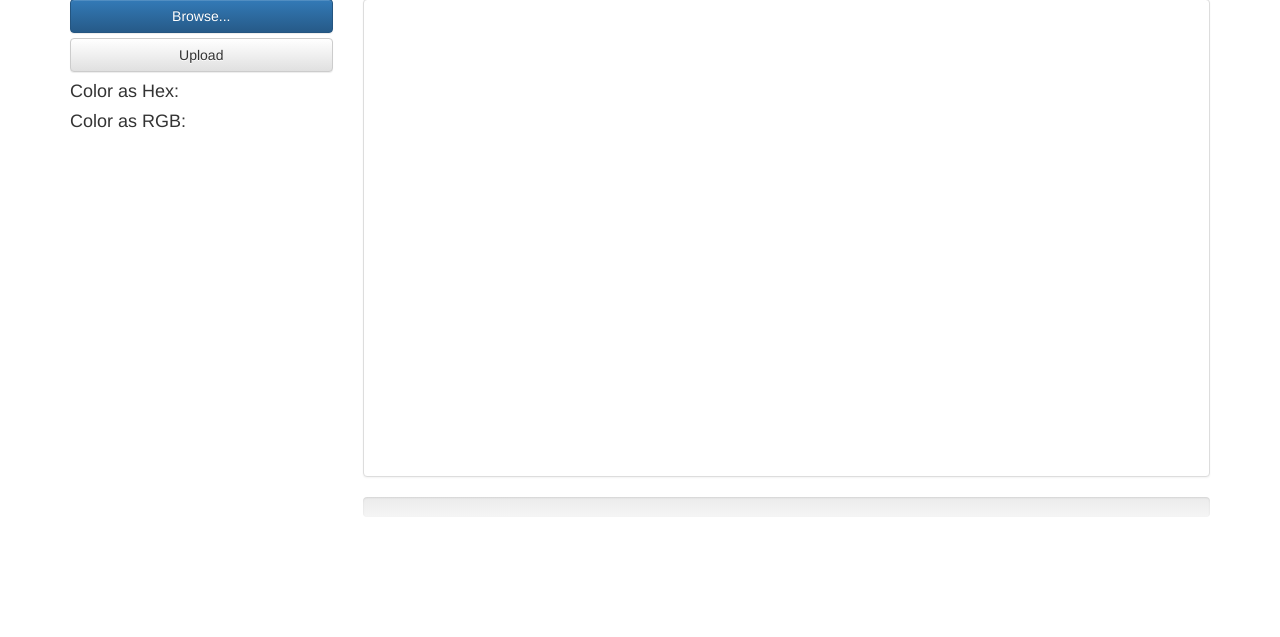
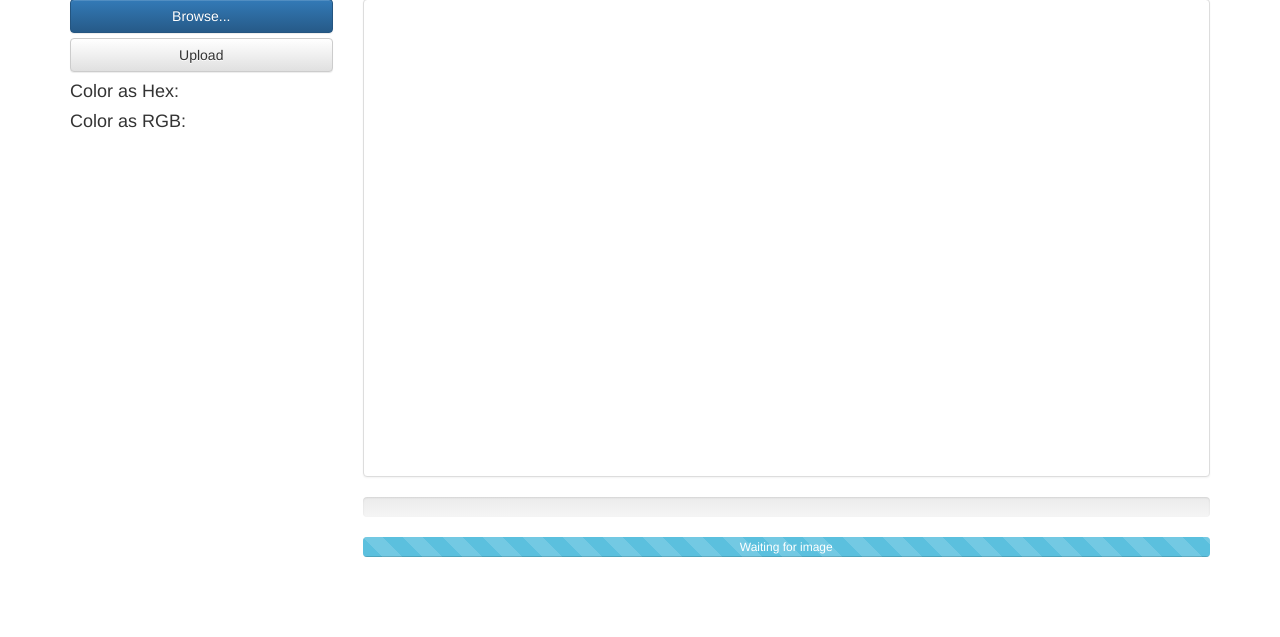
Before and after one commit to Tathorack/Color-Consensus-Website, a Flask app: page /single_average/ in a window 1280 px wide. Shown: the part 76-713 px from the top of the page. Run offline with Flask 2, Linux system fonts and the light colour scheme; some libraries are stand-ins or nearby versions.

Commit message:
Add server side progress bar. Fix bug with multiple ajax posts from one click by disabling requests while a request is underway

```diff
--- a/app/templates/single_average.html
+++ b/app/templates/single_average.html
@@ -9,7 +9,7 @@
               <div id=button-tag>Browse...</div>
               <input id="file" name="file" type="file" style="display: none;">
             </label>
-              <button class="btn btn-default btn-block" id="upload-file-btn" type="button">Upload</button>
+              <button id="upload-file-btn" class="btn btn-default btn-block" type="button">Upload</button>
         </form>
         <h4 id="hex">
           Color as Hex:
@@ -23,12 +23,18 @@
           <div id="averaged-block" class="img-rounded embed-responsive embed-responsive-16by9" style='background: #ffffff; '></div>
         </div>
         <div class="progress">
-          <div class="progress-bar" role="progressbar" aria-valuenow="70" aria-valuemin="0" aria-valuemax="100" style="width:0%"></div>
+          <div id=upload-progress class="progress-bar" role="progressbar" aria-valuenow="70" aria-valuemin="0" aria-valuemax="100" style="width:0%"></div>
+        </div>
+        <div class="progress">
+          <div id=process-progress class="progress-bar progress-bar-info progress-bar-striped" role="progressbar" aria-valuenow="100" aria-valuemin="0" aria-valuemax="100" style="width:100%">
+            Waiting for image
+          </div>
         </div>
       </div>
     </div>
   </div>
     <script>
+      var isSubmitting = false;
       $(':file').change(function(){
         var file = this.files[0];
         name = file.name;
@@ -36,8 +42,11 @@
         type = file.type;
         console.log(name);
         $("#upload-file-btn").text("Upload ready");
-        $("#upload-file-btn").addClass('btn-default')
-        $("#upload-file-btn").removeClass('btn-success')
+        $('#upload-progress').css('width', "0%");
+        $('#upload-progress').html("");
+        $('#process-progress').addClass('progress-bar-info');
+        $('#process-progress').removeClass('progress-bar-danger progress-bar-success');
+        $('#process-progress').html("Waiting for image");
         if(file.name.length < 1) {
         }
         else if(file.size > 20000000) {
@@ -48,6 +57,11 @@
         }
         else {
           $('#upload-file-btn').click(function(){
+            if(isSubmitting) {
+              return;
+            }
+            isSubmitting = true;
+            console.log('request')
             var formData = new FormData($('#upload-file')[0]);
             var json = $(':file').serialize();
             formData.append("label", "WEBUPLOAD");
@@ -60,17 +74,21 @@
                   if (evt.lengthComputable) {
                     var percentComplete = evt.loaded / evt.total;
                       percentComplete = parseInt(percentComplete * 100);
-                      $('.progress-bar').css('width',percentComplete+"%");
-                      $('.progress-bar').html(percentComplete+"% Upload progress");
+                      $('#upload-progress').css('width',percentComplete+"%");
+                      $('#upload-progress').html(percentComplete+"% Upload progress");
                       if (percentComplete === 100) {
+                        $('#process-progress').removeClass('progress-bar-info');
+                        $('#process-progress').addClass('progress-bar-danger active');
+                        $('#process-progress').html("Processing image");
                     }
                   }
                 }, false);
                 return xhr;
               },
               success: completeHandler = function(data) {
-                //$("#upload-file-btn").addClass('btn-success')
-                //$("#upload-file-btn").removeClass('btn-default')
+                $('#process-progress').removeClass('progress-bar-danger active');
+                $('#process-progress').addClass('progress-bar-success');
+                $('#process-progress').html("Finished");
                 $("#upload-file-btn").text("Upload complete");
                 $('#averaged-block').css('background', data.result);
                 var hex = "Color as Hex: " + data.result;
@@ -78,8 +96,10 @@
                 var rgb = "Color as RGB: "+ data.color[1] + ", "+ data.color[2] + ", "+ data.color[3]
                 $('#rgb').text(rgb);
                 console.log('Success!');
+                isSubmitting = false;
               },
               error: errorHandler = function() {
+                isSubmitting = false;
                 alert("Something went wrong!");
               },
               data: formData,
```
